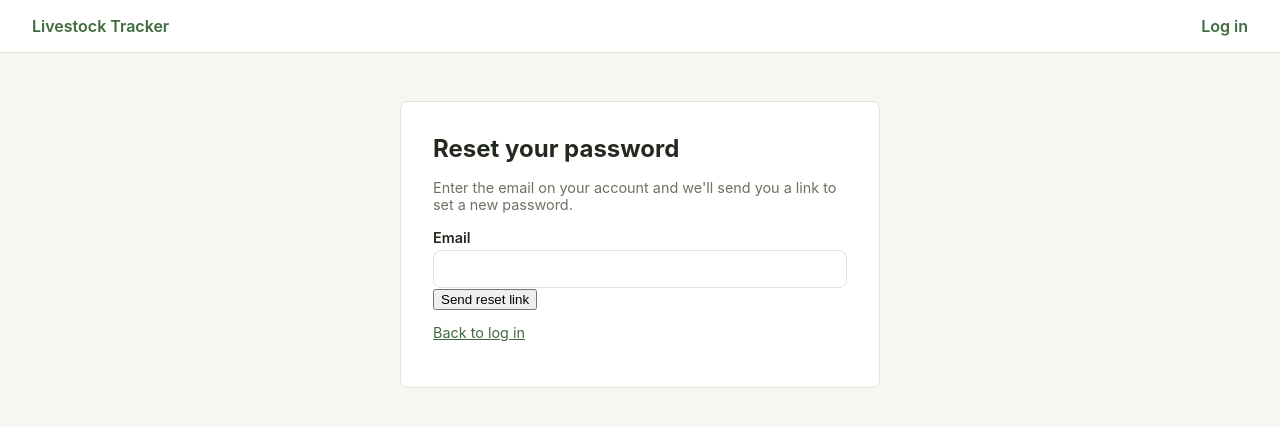
After one commit to KatanuKwinga/LivestockTracker, a Flask app: page /auth/reset-password in a window 1280 px wide. The commit adds this page. Shown: the top 427 px of the page. Run offline with Flask 3, Linux system fonts and the light colour scheme.

Commit message:
Add password reset option via email

```diff
--- a/app/__init__.py
+++ b/app/__init__.py
@@ -1,7 +1,7 @@
 from flask import Flask
 
 from app.config import Config
-from app.extensions import db, migrate, login_manager, bcrypt
+from app.extensions import db, migrate, login_manager, bcrypt, mail
 
 
 def create_app(config_class=Config):
@@ -12,6 +12,7 @@ def create_app(config_class=Config):
     migrate.init_app(app, db)
     login_manager.init_app(app)
     bcrypt.init_app(app)
+    mail.init_app(app)
 
     login_manager.login_view = "auth.login"
     # Shown as a flash message if someone hits a @login_required route
--- a/app/extensions.py
+++ b/app/extensions.py
@@ -2,8 +2,13 @@ from flask_sqlalchemy import SQLAlchemy
 from flask_migrate import Migrate
 from flask_login import LoginManager
 from flask_bcrypt import Bcrypt
+from flask_mail import Mail
 
 db = SQLAlchemy()
 migrate = Migrate()
 login_manager = LoginManager()
 bcrypt = Bcrypt()
+# Flask-Mail wraps Python's built-in smtplib so the rest of the app can just
+# call mail.send(message) instead of hand-rolling an SMTP connection every
+# time we need to email someone (right now: password reset).
+mail = Mail()
--- a/app/forms.py
+++ b/app/forms.py
@@ -51,3 +51,24 @@ class LoginForm(FlaskForm):
     email = StringField("Email", validators=[DataRequired(), Email()])
     password = PasswordField("Password", validators=[DataRequired()])
     submit = SubmitField("Log in")
+
+
+class RequestResetForm(FlaskForm):
+    """Step 1 of password reset: just ask for the email to send the
+    reset link to. Deliberately has no validate_email() check for an
+    existing account — see the comment in auth.py's reset_request route
+    for why we don't want to reveal that here."""
+
+    email = StringField("Email", validators=[DataRequired(), Email()])
+    submit = SubmitField("Send reset link")
+
+
+class ResetPasswordForm(FlaskForm):
+    """Step 2: shown after clicking a valid, unexpired reset link."""
+
+    password = PasswordField("New password", validators=[DataRequired(), Length(min=8, message="Use at least 8 characters.")])
+    confirm_password = PasswordField(
+        "Confirm new password",
+        validators=[DataRequired(), EqualTo("password", message="Passwords must match.")],
+    )
+    submit = SubmitField("Reset password")
--- a/app/routes/auth.py
+++ b/app/routes/auth.py
@@ -1,15 +1,45 @@
 """Authentication routes: farmer self-registration, login/logout, and a
 farmer-only route for creating worker accounts."""
 
-from flask import Blueprint, flash, redirect, render_template, request, url_for
+from flask import Blueprint, current_app, flash, redirect, render_template, request, url_for
 from flask_login import current_user, login_required, login_user, logout_user
+from flask_mail import Message
 from sqlalchemy.exc import IntegrityError
 
-from app.extensions import bcrypt, db
-from app.forms import FarmerRegistrationForm, LoginForm, WorkerCreationForm
+from app.extensions import bcrypt, db, mail
+from app.forms import FarmerRegistrationForm, LoginForm, RequestResetForm, ResetPasswordForm, WorkerCreationForm
 from app.models import Farmer, User, Worker
 
 auth_bp = Blueprint("auth", __name__, url_prefix="/auth")
+
+
+def send_reset_email(user):
+    """Build and send the actual password-reset email.
+
+    Split out from the route below so the route stays focused on request
+    handling, and so tests can call this directly if they ever want to
+    check the email content without going through a full HTTP request.
+    """
+    token = user.get_reset_token()
+    reset_url = url_for("auth.reset_password", token=token, _external=True)
+    # _external=True is what makes this a full https://... link instead of
+    # just a path — essential here since the link is going into an email,
+    # read outside the context of our own site.
+
+    message = Message(
+        subject="Livestock Tracker — Password Reset Request",
+        recipients=[user.email],
+        body=(
+            f"Hi {user.name},\n\n"
+            "Someone (hopefully you) requested a password reset for your "
+            "Livestock Tracker account. Click the link below to choose a "
+            "new password:\n\n"
+            f"{reset_url}\n\n"
+            "This link expires in 30 minutes. If you didn't request this, "
+            "you can safely ignore this email — your password won't change."
+        ),
+    )
+    mail.send(message)
 
 
 @auth_bp.route("/register", methods=["GET", "POST"])
@@ -127,3 +157,63 @@ def new_worker():
         return redirect(url_for("main.dashboard"))
 
     return render_template("auth/new_worker.html", form=form)
+
+
+@auth_bp.route("/reset-password", methods=["GET", "POST"])
+def reset_request():
+    """Step 1: farmer or worker types in their email, we (maybe) email
+    them a reset link."""
+    if current_user.is_authenticated:
+        return redirect(url_for("main.dashboard"))
+
+    form = RequestResetForm()
+    if form.validate_on_submit():
+        user = User.query.filter_by(email=form.email.data.lower().strip()).first()
+
+        # Deliberately send the *same* flash message whether or not the
+        # account exists, and only actually email when it does. If we
+        # showed a different message for "no account with that email",
+        # anyone could use this form to check which addresses are
+        # registered — the same enumeration risk called out in login()'s
+        # "Invalid email or password" comment.
+        if user:
+            try:
+                send_reset_email(user)
+            except Exception:
+                # A real SMTP failure (bad credentials, network issue,
+                # Gmail rate limit) shouldn't crash the request or leak
+                # server internals to the user — log it for us to see,
+                # show the same generic message either way.
+                current_app.logger.exception("Failed to send password reset email")
+
+        flash(
+            "If an account with that email exists, we've sent instructions to reset your password.",
+            "info",
+        )
+        return redirect(url_for("auth.login"))
+
+    return render_template("auth/reset_request.html", form=form)
+
+
+@auth_bp.route("/reset-password/<token>", methods=["GET", "POST"])
+def reset_password(token):
+    """Step 2: the link from the email lands here. verify_reset_token
+    does the heavy lifting — checking the signature and the 30-minute
+    expiry — so this route only has to react to whether that came back
+    with a real user or None."""
+    if current_user.is_authenticated:
+        return redirect(url_for("main.dashboard"))
+
+    user = User.verify_reset_token(token)
+    if user is None:
+        flash("That password reset link is invalid or has expired.", "danger")
+        return redirect(url_for("auth.reset_request"))
+
+    form = ResetPasswordForm()
+    if form.validate_on_submit():
+        user.password_hash = bcrypt.generate_password_hash(form.password.data).decode("utf-8")
+        db.session.commit()
+        flash("Your password has been updated — please log in.", "success")
+        return redirect(url_for("auth.login"))
+
+    return render_template("auth/reset_password.html", form=form)
--- a/app/templates/auth/login.html
+++ b/app/templates/auth/login.html
@@ -18,6 +18,7 @@
     {{ form.submit() }}
   </form>
 
+  <p class="muted"><a href="{{ url_for('auth.reset_request') }}">Forgot your password?</a></p>
   <p class="muted">New farmer? <a href="{{ url_for('auth.register') }}">Create an account</a></p>
 </div>
 {% endblock %}
--- /dev/null
+++ b/app/templates/auth/reset_request.html
@@ -0,0 +1,20 @@
+{% extends "base.html" %}
+{% block title %}Reset your password{% endblock %}
+{% block content %}
+<div class="container">
+  <h1>Reset your password</h1>
+  <p class="muted">Enter the email on your account and we'll send you a link to set a new password.</p>
+
+  <form method="POST" novalidate>
+    {{ form.hidden_tag() }}
+
+    <label for="{{ form.email.id }}">{{ form.email.label.text }}</label>
+    {{ form.email(id=form.email.id) }}
+    {% if form.email.errors %}<ul class="errors">{% for e in form.email.errors %}<li>{{ e }}</li>{% endfor %}</ul>{% endif %}
+
+    {{ form.submit() }}
+  </form>
+
+  <p class="muted"><a href="{{ url_for('auth.login') }}">Back to log in</a></p>
+</div>
+{% endblock %}
--- a/requirements.txt
+++ b/requirements.txt
@@ -4,6 +4,7 @@ Flask-Migrate==4.0.7
 Flask-Login==0.6.3
 Flask-Bcrypt==1.0.1
 Flask-WTF==1.2.1
+Flask-Mail==0.10.0
 python-dotenv==1.0.1
 PyMySQL==1.1.1
 email-validator==2.2.0
```
Also changed, not shown: app/config.py (+26 -0 lines), app/models/user.py (+32 -0 lines), app/templates/auth/reset_password.html (added, +21 -0 lines), tests/conftest.py (+8 -0 lines), tests/test_password_reset.py (added, +136 -0 lines), 1 other file.
